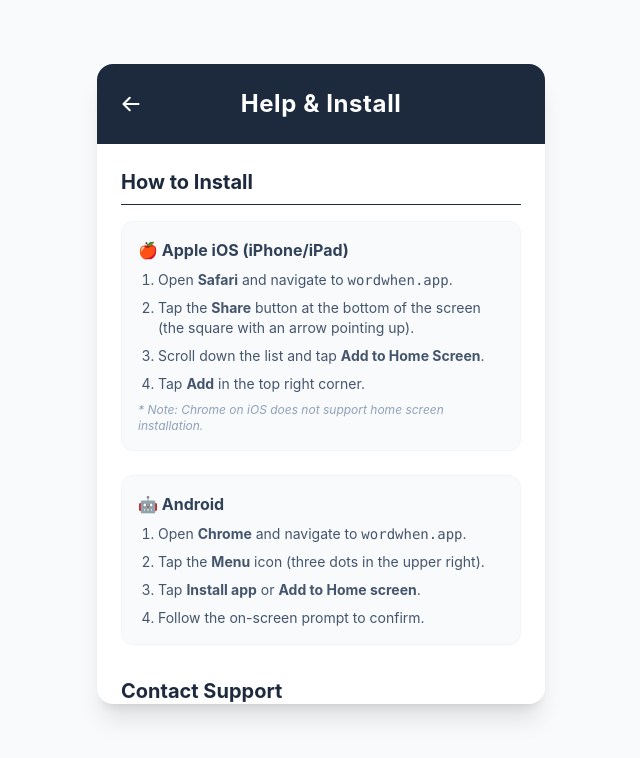
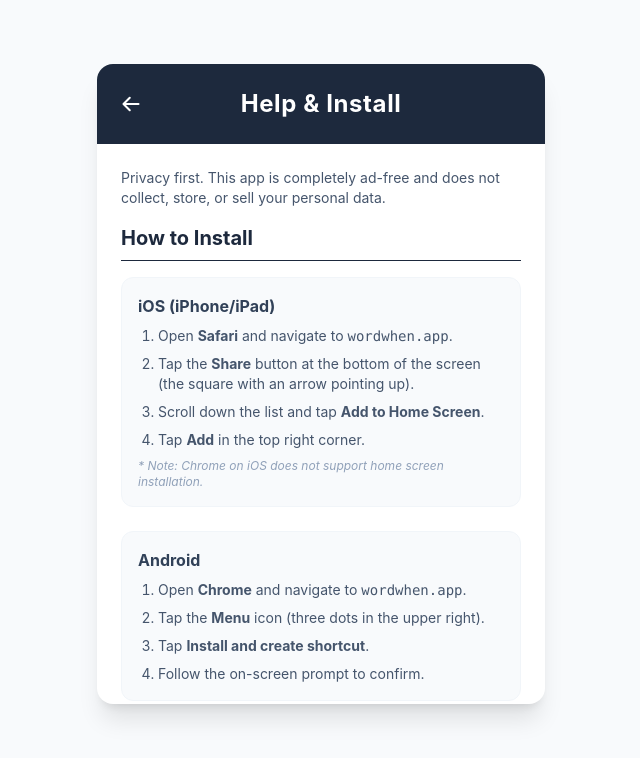
Before and after one commit to mtickle/word-when, a React (Vite) app: page / in a window 1280 px wide. Both pictures are taken after a click on the button "Help and Installation". Shown: the top 758 px of the page, without its empty margins (319-959 px from the left). Built offline with nearby package versions, Linux system fonts and the light colour scheme.

Commit message:
feat: enhance About and Help components with additional information and improved layout

```diff
--- a/src/About.jsx
+++ b/src/About.jsx
@@ -30,6 +30,8 @@ export default function About({ onBack }) {
 
         {/* Content */}
         <div className="p-8 text-slate-700 space-y-6 leading-relaxed">
+
+
           <p>
             The way this app helps you map out your emotions actually has
             hundreds of years of research behind it.
--- a/src/App.jsx
+++ b/src/App.jsx
@@ -153,7 +153,7 @@ export default function EmotionApp() {
         {/* Conditionally render the about blurb only on View 1 */}
         {!selectedCore && (
           <p className="text-center text-slate-500 text-sm mt-1 mb-3 ml-3 mr-3 animate-fade-in">
-            This app was built for Piper Tickle to help her navigate complex
+            It was built for Piper Tickle to help her navigate complex
             emotions with the help of scripture.{" "}
             <button
               onClick={() => setShowAbout(true)}
--- a/src/Help.jsx
+++ b/src/Help.jsx
@@ -59,13 +59,16 @@ export default function Help({ onBack }) {
         <div className="p-6 h-[70vh] overflow-y-auto">
           {/* PWA Installation Section */}
           <section className="mb-8">
+            <p className="text-sm text-slate-600 mb-4">  Privacy first. This app is completely ad-free and does not collect, store, or sell your personal data.</p>
+
+
             <h2 className="text-xl font-bold text-slate-800 mb-4 border-b pb-2">
               How to Install
             </h2>
 
             <div className="mb-6 bg-slate-50 p-4 rounded-xl border border-slate-100">
               <h3 className="font-bold text-slate-700 mb-2 flex items-center gap-2">
-                🍎 Apple iOS (iPhone/iPad)
+                iOS (iPhone/iPad)
               </h3>
               <ol className="list-decimal pl-5 text-slate-600 text-sm space-y-2 mb-2">
                 <li>
@@ -91,7 +94,7 @@ export default function Help({ onBack }) {
 
             <div className="bg-slate-50 p-4 rounded-xl border border-slate-100">
               <h3 className="font-bold text-slate-700 mb-2 flex items-center gap-2">
-                🤖 Android
+                Android
               </h3>
               <ol className="list-decimal pl-5 text-slate-600 text-sm space-y-2">
                 <li>
@@ -103,8 +106,7 @@ export default function Help({ onBack }) {
                   right).
                 </li>
                 <li>
-                  Tap <strong>Install app</strong> or{" "}
-                  <strong>Add to Home screen</strong>.
+                  Tap <strong>Install and create shortcut</strong>.
                 </li>
                 <li>Follow the on-screen prompt to confirm.</li>
               </ol>
```
Lines whose indentation alone changed are shown as unchanged.
